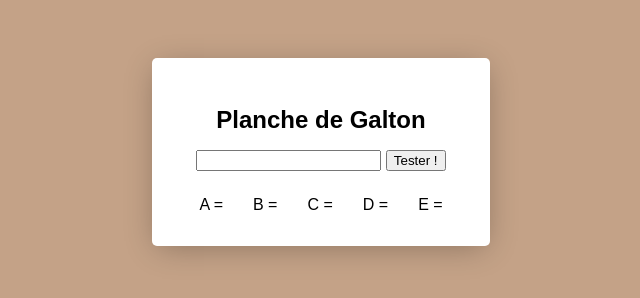
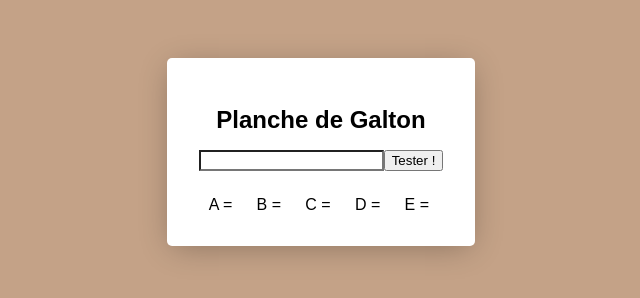
Before and after one commit to SeguinLoic/Galton, a plain HTML site: page index.html in a window 1280 px wide. Shown: the whole page, without its empty margins (319-959 px from the left). Drawn offline with Linux system fonts and the light colour scheme.

Commit message:
Upgrade Style

```diff
--- a/index.html
+++ b/index.html
@@ -26,7 +26,6 @@
     </div>
   </div>
   <script src="script.js"></script>
-  <script src="https://replit.com/public/js/replit-badge.js" theme="blue" defer></script>
 </body>
 
 </html>
--- a/style.css
+++ b/style.css
@@ -23,6 +23,11 @@ body {
 
 #app form {
   margin-bottom: 25px;
+  display: flex;
+}
+
+#app form input {
+  border-radius: 0px;
 }
 
 .resultats {
@@ -32,5 +37,5 @@ body {
 .resultats div {
   display: flex;
   flex-grow: 1;
-  padding: 0px 15px;
+  padding: 0px 10px;
 }
```
